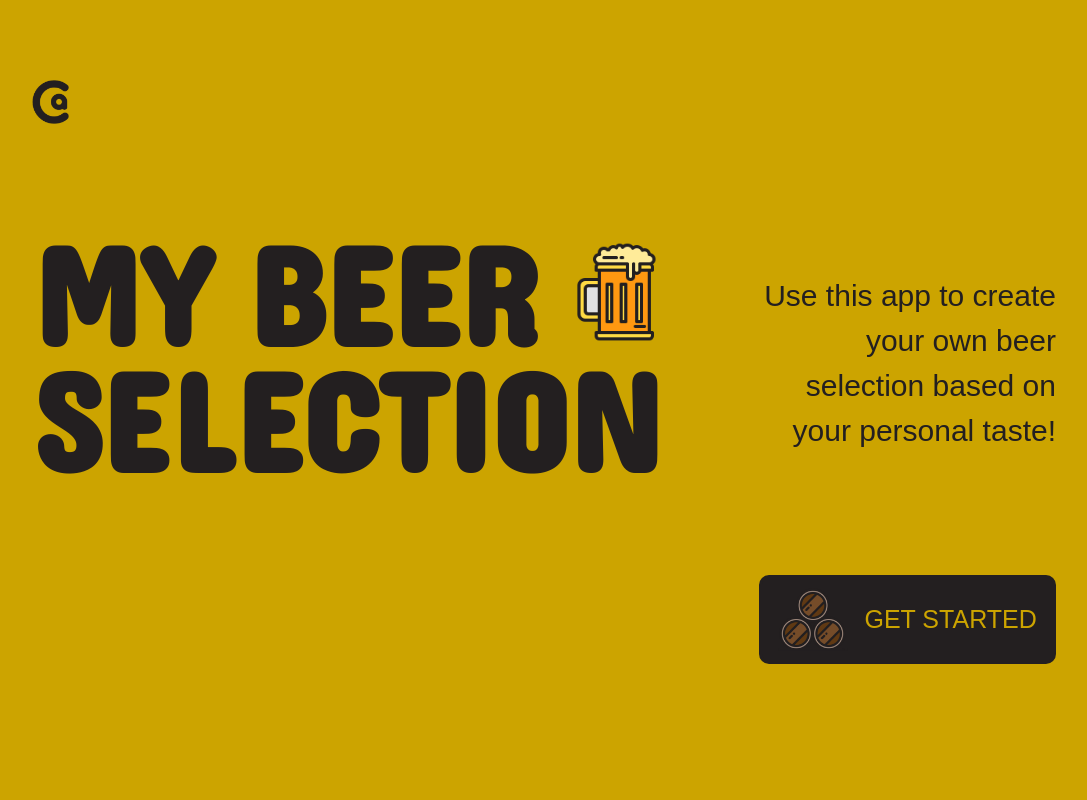
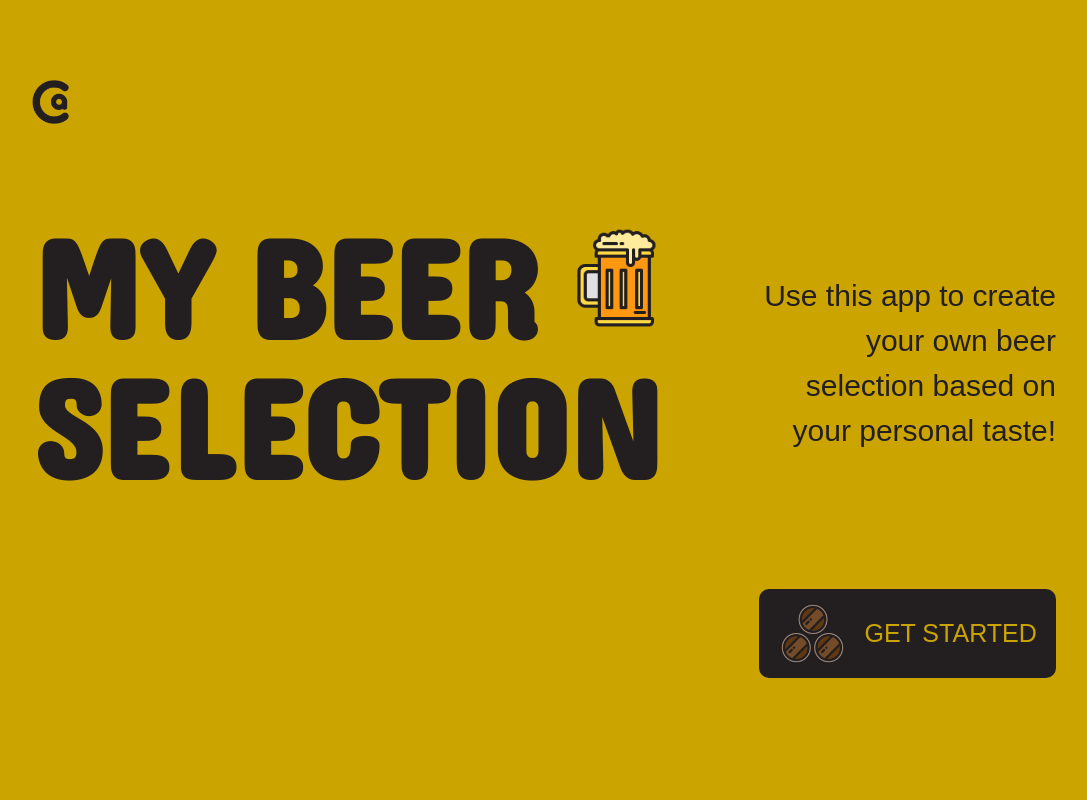
Before and after one commit to cma129/claudiaAhnProject5, a React (Create React App) app: page / in a window 1280 px wide. Shown: the top 800 px of the page, without its empty margins (96-1183 px from the left). Built offline with nearby package versions, Linux system fonts and the light colour scheme; no server answers; a web font is replaced by a local one.

Commit message:
title styling change

```diff
--- a/src/index.css
+++ b/src/index.css
@@ -102,7 +102,7 @@ h1 {
   font-size: 140px;
   text-transform: uppercase;
   width: 67%;
-  line-height: 0.9em;
+  line-height: 1em;
 }
 
 .myBeer {
```
